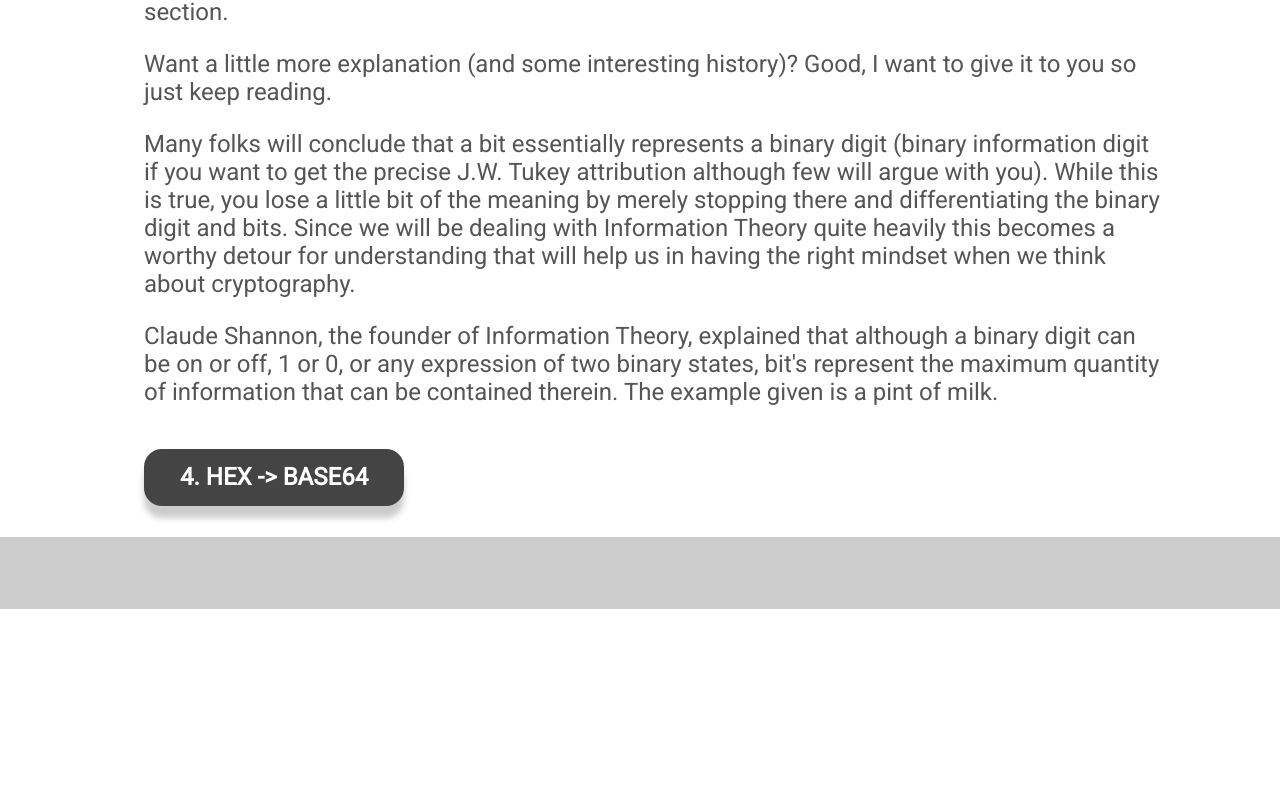
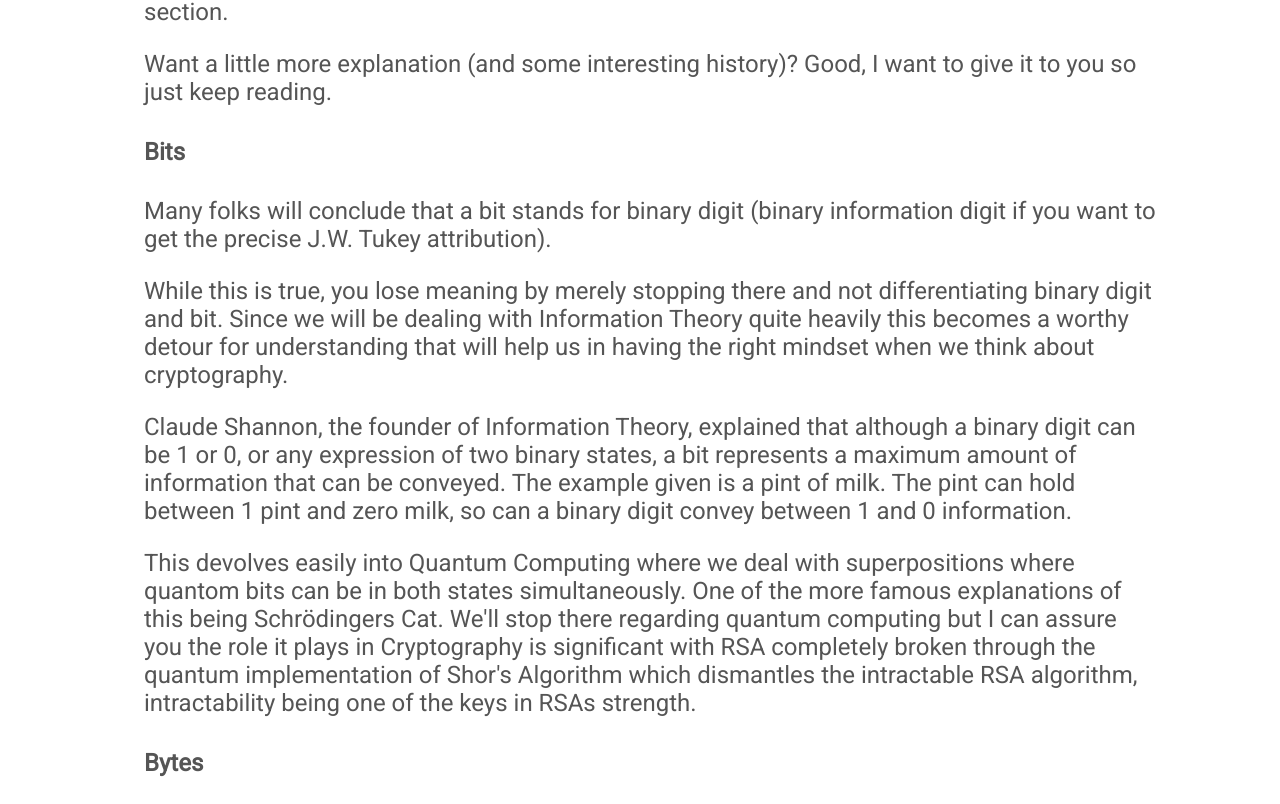
Before and after one commit to mcnichol/cryptopals, a React (Create React App) app: page /s1c1 in a window 1280 px wide. Shown: the part 5096-5900 px from the top of the page. Before the commit the page ends 5705 px from the top, so only its background shows below. Built offline with nearby package versions, Linux system fonts and the light colour scheme.

Commit message:
S1C1 Note 3 details

```diff
--- a/src/component/s1c1-note3.js
+++ b/src/component/s1c1-note3.js
@@ -12,9 +12,19 @@ class S1C1Note3 extends Component {
 
           <p>Want a little more explanation (and some interesting history)? Good, I want to give it to you so just keep reading.</p>
 
-          <p>Many folks will conclude that a bit essentially represents a binary digit (binary information digit if you want to get the precise J.W. Tukey attribution although few will argue with you). While this is true, you lose a little bit of the meaning by merely stopping there and differentiating the binary digit and bits. Since we will be dealing with Information Theory quite heavily this becomes a worthy detour for understanding that will help us in having the right mindset when we think about cryptography.</p>
+          <h4>Bits</h4>
+          <p>Many folks will conclude that a bit stands for binary digit (binary information digit if you want to get the precise J.W. Tukey attribution).</p>
 
-          <p>Claude Shannon, the founder of Information Theory, explained that although a binary digit can be on or off, 1 or 0, or any expression of two binary states, bit's represent the maximum quantity of information that can be contained therein. The example given is a pint of milk.  </p>
+          <p>While this is true, you lose meaning by merely stopping there and not differentiating binary digit and bit. Since we will be dealing with Information Theory quite heavily this becomes a worthy detour for understanding that will help us in having the right mindset when we think about cryptography.</p>
+
+          <p>Claude Shannon, the founder of Information Theory, explained that although a binary digit can be 1 or 0, or any expression of two binary states, a bit represents a maximum amount of information that can be conveyed. The example given is a pint of milk. The pint can hold between 1 pint and zero milk, so can a binary digit convey between 1 and 0 information.</p>
+
+          <p>This devolves easily into Quantum Computing where we deal with superpositions where quantom bits can be in both states simultaneously. One of the more famous explanations of this being Schrödingers Cat. We'll stop there regarding quantum computing but I can assure you the role it plays in Cryptography is significant with RSA completely broken through the quantum implementation of Shor's Algorithm which dismantles the intractable RSA algorithm, intractability being one of the keys in RSAs strength.</p>
+
+          <h4>Bytes</h4>
+            To learn it from Bob Bemer himself we'll have to visit the internet archives.
+http://www.bobbemer.com/BYTE.HTM
+          <h4>Nibbles & Sextets</h4>
         </Collapsible>
       </div>
     );
```
